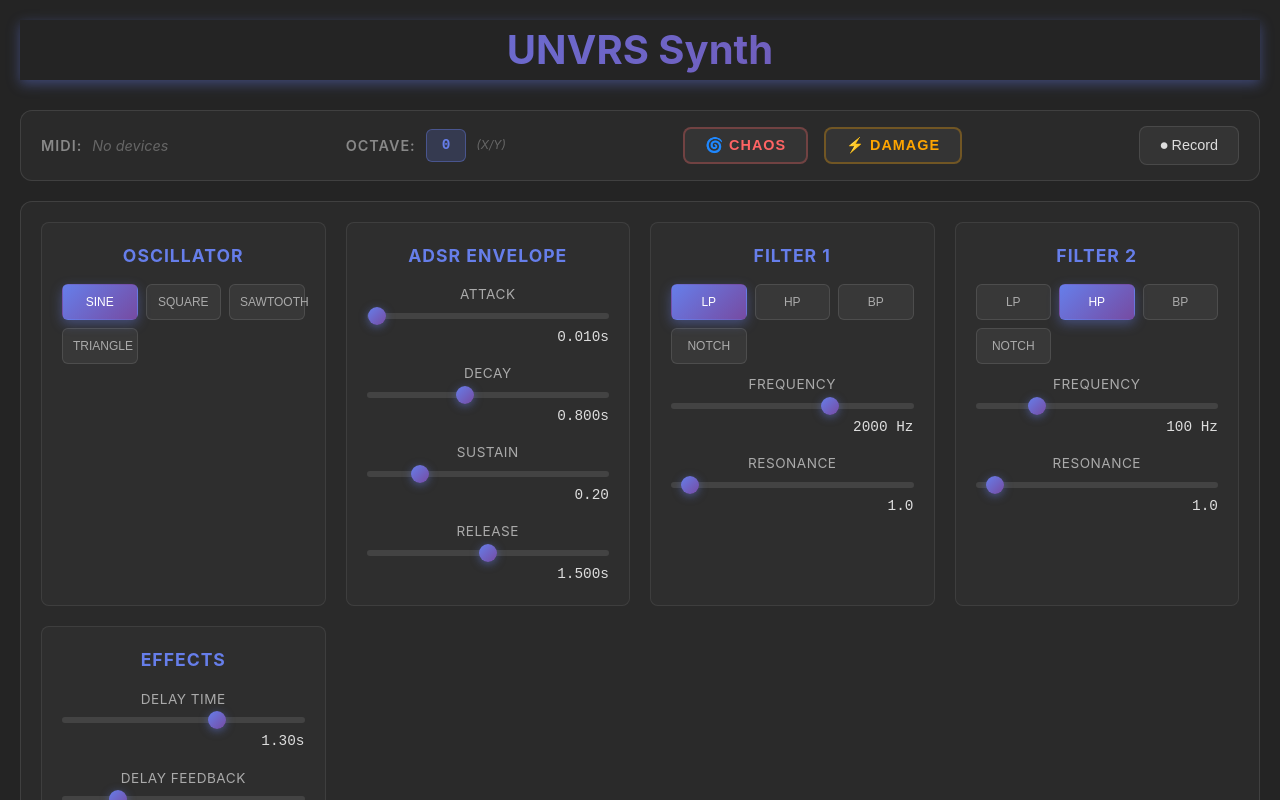
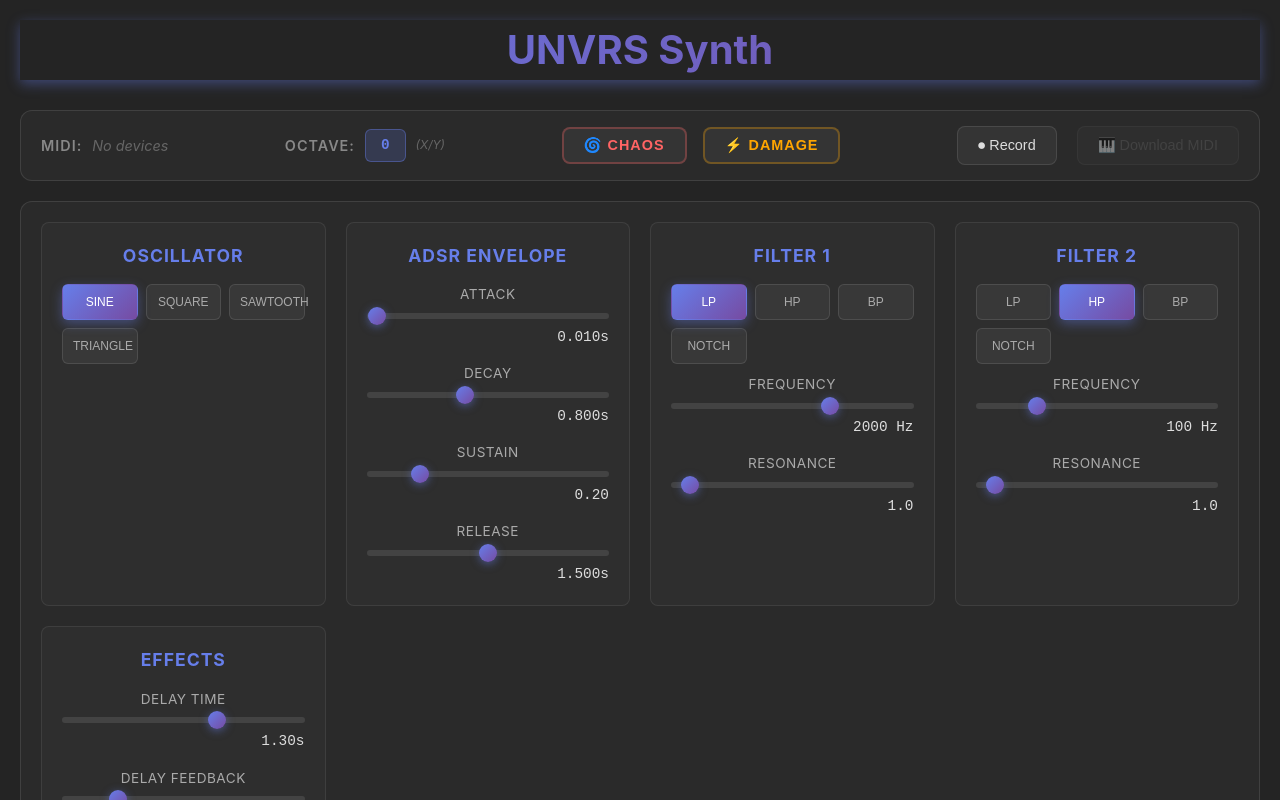
Before and after one commit to UNVRSmusic/unvrs-synth, a React (Vite) app: page / in a window 1280 px wide. Both pictures are taken after a click on the button "Click to Initialize Audio". Shown: the top 800 px of the page. Built offline with nearby package versions, Linux system fonts and the light colour scheme.

Commit message:
midi record

```diff
--- a/package.json
+++ b/package.json
@@ -13,6 +13,7 @@
     "deploy": "gh-pages -d dist"
   },
   "dependencies": {
+    "@tonejs/midi": "^2.0.28",
     "lamejs": "^1.2.1",
     "react": "^18.2.0",
     "react-dom": "^18.2.0"
--- a/src/audio/AudioEngine.ts
+++ b/src/audio/AudioEngine.ts
@@ -1,4 +1,5 @@
 import { Voice } from "./Voice";
+import { MIDIRecorder } from "./MIDIRecorder";
 
 export class AudioEngine {
   private static instance: AudioEngine;
@@ -46,6 +47,9 @@ export class AudioEngine {
 
   // Damage mode - allows duplicate MIDI note-ons for overdriven sound
   private damageMode = false;
+
+  // MIDI recorder - always active, background recording
+  private midiRecorder = new MIDIRecorder();
 
   private constructor() {}
 
@@ -191,6 +195,9 @@ export class AudioEngine {
     voice.noteOn(frequency, velocity);
 
     this.activeVoices.set(midiNote, voice);
+
+    // Log MIDI event
+    this.midiRecorder.logNoteOn(midiNote, velocity);
   }
 
   noteOff(midiNote: number): void {
@@ -198,6 +205,9 @@ export class AudioEngine {
     if (voice) {
       voice.noteOff();
       this.activeVoices.delete(midiNote);
+
+      // Log MIDI event
+      this.midiRecorder.logNoteOff(midiNote);
 
       // Return voice to pool after release time
       setTimeout(
@@ -451,4 +461,17 @@ export class AudioEngine {
   getAudioContext(): AudioContext | null {
     return this.audioContext;
   }
+
+  // MIDI Export functionality
+  exportMIDI(): Blob | null {
+    return this.midiRecorder.exportMIDI();
+  }
+
+  clearMIDI(): void {
+    this.midiRecorder.clear();
+  }
+
+  getMIDIEventCount(): number {
+    return this.midiRecorder.getEventCount();
+  }
 }
--- /dev/null
+++ b/src/audio/MIDIRecorder.ts
@@ -0,0 +1,130 @@
+import { Midi } from "@tonejs/midi";
+
+interface MIDIEvent {
+  timestamp: number; // performance.now() timestamp
+  type: "noteOn" | "noteOff";
+  note: number; // MIDI note number 0-127
+  velocity: number; // 0-1 normalized
+}
+
+interface ActiveNote {
+  note: number;
+  velocity: number;
+  startTime: number;
+}
+
+export class MIDIRecorder {
+  private events: MIDIEvent[] = [];
+  private startTime: number | null = null;
+  private activeNotes: Map<number, ActiveNote> = new Map();
+
+  logNoteOn(note: number, velocity: number): void {
+    const timestamp = performance.now();
+
+    // Initialize start time on first event
+    if (this.startTime === null) {
+      this.startTime = timestamp;
+    }
+
+    this.events.push({
+      timestamp,
+      type: "noteOn",
+      note,
+      velocity,
+    });
+
+    // Track active note for duration calculation
+    this.activeNotes.set(note, {
+      note,
+      velocity,
+      startTime: timestamp,
+    });
+  }
+
+  logNoteOff(note: number): void {
+    const timestamp = performance.now();
+
+    if (this.startTime === null) {
+      this.startTime = timestamp;
+    }
+
+    this.events.push({
+      timestamp,
+      type: "noteOff",
+      note,
+      velocity: 0,
+    });
+
+    // Remove from active notes
+    this.activeNotes.delete(note);
+  }
+
+  getEventCount(): number {
+    return this.events.length;
+  }
+
+  clear(): void {
+    this.events = [];
+    this.startTime = null;
+    this.activeNotes.clear();
+  }
+
+  exportMIDI(): Blob | null {
+    if (this.events.length === 0 || this.startTime === null) {
+      return null;
+    }
+
+    // Create new MIDI file
+    const midi = new Midi();
+    const track = midi.addTrack();
+
+    // Set tempo to 120 BPM (standard)
+    midi.header.setTempo(120);
+
+    // Convert events to note objects
+    // Group note-on/note-off pairs
+    const noteMap = new Map<number, { startTime: number; velocity: number }>();
+
+    for (const event of this.events) {
+      const relativeTime = (event.timestamp - this.startTime) / 1000; // Convert to seconds
+
+      if (event.type === "noteOn") {
+        noteMap.set(event.note, {
+          startTime: relativeTime,
+          velocity: event.velocity,
+        });
+      } else if (event.type === "noteOff") {
+        const noteStart = noteMap.get(event.note);
+        if (noteStart) {
+          // Add note with duration
+          track.addNote({
+            midi: event.note,
+            time: noteStart.startTime,
+            duration: relativeTime - noteStart.startTime,
+            velocity: noteStart.velocity,
+          });
+          noteMap.delete(event.note);
+        }
+      }
+    }
+
+    // Handle any notes that are still active (not released)
+    // Give them a default duration of 0.5 seconds
+    for (const [note, noteData] of noteMap.entries()) {
+      track.addNote({
+        midi: note,
+        time: noteData.startTime,
+        duration: 0.5,
+        velocity: noteData.velocity,
+      });
+    }
+
+    // Convert to array buffer and create blob
+    const midiArray = midi.toArray();
+    // Convert to regular Uint8Array to satisfy TypeScript
+    const uint8Array = new Uint8Array(midiArray);
+    const blob = new Blob([uint8Array], { type: "audio/midi" });
+
+    return blob;
+  }
+}
--- a/src/components/RecorderSection.css
+++ b/src/components/RecorderSection.css
@@ -1,4 +1,12 @@
 .recorder-section {
+  display: flex;
+  gap: 20px;
+  align-items: center;
+  flex-wrap: wrap;
+}
+
+.audio-recorder,
+.midi-recorder {
   display: flex;
   gap: 10px;
   align-items: center;
@@ -72,3 +80,49 @@
     opacity: 0.7;
   }
 }
+
+.midi-btn,
+.clear-btn {
+  padding: 10px 20px;
+  background: rgba(255, 255, 255, 0.05);
+  border: 1px solid rgba(255, 255, 255, 0.1);
+  border-radius: 8px;
+  color: #ddd;
+  font-size: 0.9rem;
+  cursor: pointer;
+  transition: all 0.2s;
+}
+
+.midi-btn:hover:not(:disabled),
+.clear-btn:hover {
+  background: rgba(255, 255, 255, 0.08);
+  transform: translateY(-1px);
+}
+
+.midi-btn:disabled {
+  opacity: 0.4;
+  cursor: not-allowed;
+}
+
+.midi-btn {
+  background: linear-gradient(135deg, #f093fb 0%, #f5576c 100%);
+  border-color: transparent;
+  color: white;
+}
+
+.midi-btn:disabled {
+  background: rgba(255, 255, 255, 0.05);
+  border: 1px solid rgba(255, 255, 255, 0.1);
+  color: #666;
+}
+
+.clear-btn {
+  background: rgba(220, 53, 69, 0.15);
+  border-color: rgba(220, 53, 69, 0.3);
+  color: #dc3545;
+}
+
+.clear-btn:hover {
+  background: rgba(220, 53, 69, 0.25);
+  border-color: rgba(220, 53, 69, 0.5);
+}
--- a/src/components/RecorderSection.tsx
+++ b/src/components/RecorderSection.tsx
@@ -1,4 +1,4 @@
-import { useState, useRef } from "react";
+import { useState, useRef, useEffect } from "react";
 import { AudioEngine } from "../audio/AudioEngine";
 import "./RecorderSection.css";
 
@@ -9,6 +9,7 @@ interface RecorderSectionProps {
 const RecorderSection = ({ audioEngine }: RecorderSectionProps) => {
   const [isRecording, setIsRecording] = useState(false);
   const [recordedBlob, setRecordedBlob] = useState<Blob | null>(null);
+  const [midiEventCount, setMidiEventCount] = useState(0);
 
   const processorRef = useRef<ScriptProcessorNode | null>(null);
   const audioBuffersRef = useRef<Float32Array[]>([]);
@@ -158,8 +159,40 @@ const RecorderSection = ({ audioEngine }: RecorderSectionProps) => {
     setRecordedBlob(null);
   };
 
+  // MIDI Export functionality
+  useEffect(() => {
+    // Update MIDI event count periodically
+    const interval = setInterval(() => {
+      setMidiEventCount(audioEngine.getMIDIEventCount());
+    }, 500);
+
+    return () => clearInterval(interval);
+  }, [audioEngine]);
+
+  const downloadMIDI = () => {
+    const midiBlob = audioEngine.exportMIDI();
+    if (!midiBlob) return;
+
+    const url = URL.createObjectURL(midiBlob);
+    const a = document.createElement("a");
+    a.href = url;
+    a.download = `synth-midi-${Date.now()}.mid`;
+    a.click();
+    URL.revokeObjectURL(url);
+
+    // Optionally clear after download
+    // audioEngine.clearMIDI();
+    // setMidiEventCount(0);
+  };
+
+  const clearMIDI = () => {
+    audioEngine.clearMIDI();
+    setMidiEventCount(0);
+  };
+
   return (
     <div className="recorder-section">
+      <div className="audio-recorder">
         {!isRecording ? (
           <button onClick={startRecording} className="record-btn">
             ⏺ Record
@@ -175,6 +208,24 @@ const RecorderSection = ({ audioEngine }: RecorderSectionProps) => {
           </button>
         )}
       </div>
+
+      <div className="midi-recorder">
+        <button
+          onClick={downloadMIDI}
+          className="midi-btn"
+          disabled={midiEventCount === 0}
+          title={`${midiEventCount} MIDI events recorded`}
+        >
+          🎹 Download MIDI
+          {/* 🎹 Download MIDI {midiEventCount > 0 && `(${midiEventCount})`} */}
+        </button>
+        {midiEventCount > 0 && (
+          <button onClick={clearMIDI} className="clear-btn">
+            🗑 Clear
+          </button>
+        )}
+      </div>
+    </div>
   );
 };
 
--- a/src/components/Synth.css
+++ b/src/components/Synth.css
@@ -6,13 +6,15 @@
 }
 
 .synth-header {
-  display: flex;
-  justify-content: space-between;
   align-items: center;
-  padding: 15px 20px;
   background: rgba(255, 255, 255, 0.03);
   border-radius: 12px;
   border: 1px solid rgba(255, 255, 255, 0.1);
+  display: flex;
+  flex-wrap: wrap;
+  gap: 1rem;
+  justify-content: space-between;
+  padding: 15px 20px;
 }
 
 .octave-display {
```
Also changed, not shown: 1 other file (tests, documents, lock files or other folders). Lines whose indentation alone changed are shown as unchanged.
